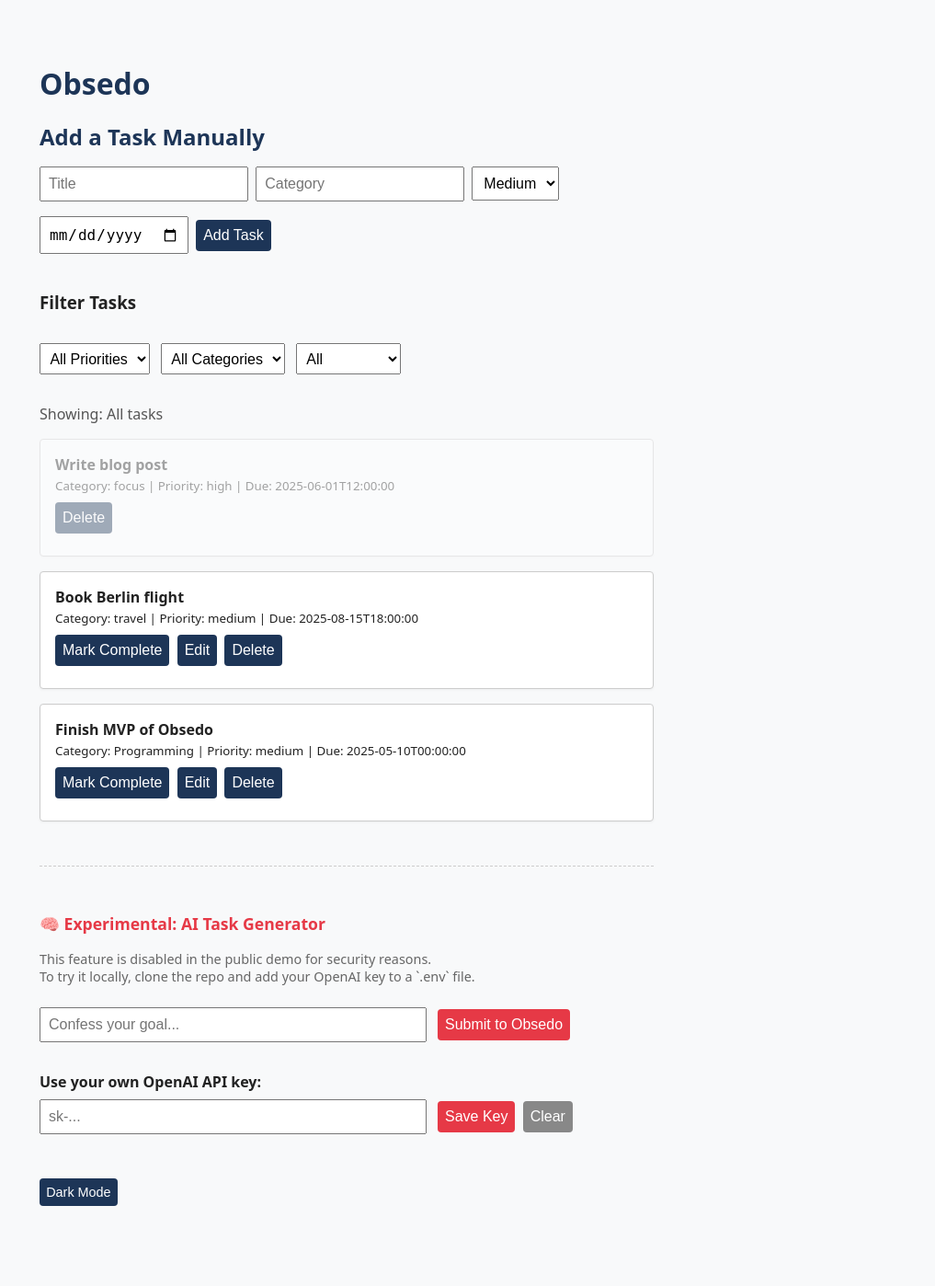
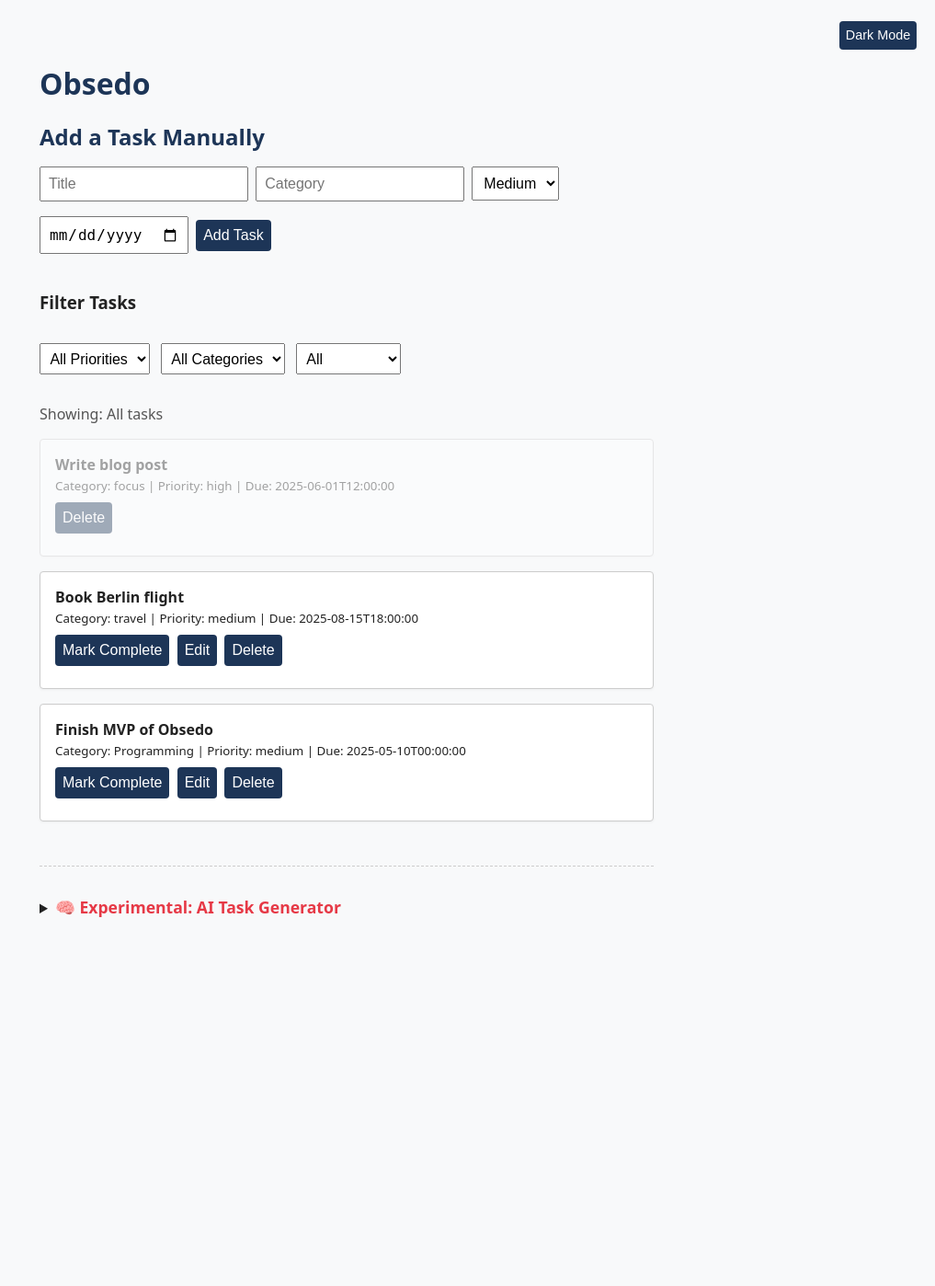
Before and after one commit to jvlyndark/obsedo, a Flask app: page / in a window 1280 px wide. Shown: the whole page at 92% size, without its empty margins (263-1280 px from the left). After the commit the page ends 997 px from the top, so only its background shows below. Run offline with Flask 3, Linux system fonts and the light colour scheme; data comes from the database, SQL or seed files in the repository.

Commit message:
Polish to front-end UI, layout

```diff
--- a/app/templates/index.html
+++ b/app/templates/index.html
@@ -155,8 +155,11 @@
     <div id="filter-summary" style="margin-bottom: 1rem; color: #555"></div>
     <ul id="task-list"></ul>
 
-    <div id="experimental-wrapper">
-      <p class="ai-label">🧠 Experimental: AI Task Generator</p>
+    <details id="experimental-wrapper" style="margin-top: 3rem">
+      <summary style="cursor: pointer">
+        <span class="ai-label">🧠 Experimental: AI Task Generator</span>
+      </summary>
+      <div style="padding-top: 1rem">
         <p class="ai-note">
           This feature is disabled in the public demo for security reasons.<br />
           To try it locally, clone the repo and add your OpenAI key to a `.env`
@@ -182,7 +185,11 @@
               style="width: 60%; margin-right: 0.5em"
             />
             <button type="button" id="save-openai-key">Save Key</button>
-          <button type="button" id="clear-openai-key" style="background: #888">
+            <button
+              type="button"
+              id="clear-openai-key"
+              style="background: #888"
+            >
               Clear
             </button>
             <div
@@ -193,7 +200,9 @@
         </form>
         <small id="goal-hint" style="color: gray"></small>
       </div>
-    <div style="text-align: left; margin: 2rem 0">
+    </details>
+
+    <div style="position: absolute; top: 1rem; right: 1rem">
       <button id="toggle-theme" style="font-size: 0.9em">Dark Mode</button>
     </div>
   </body>
```
Lines whose indentation alone changed are shown as unchanged.
